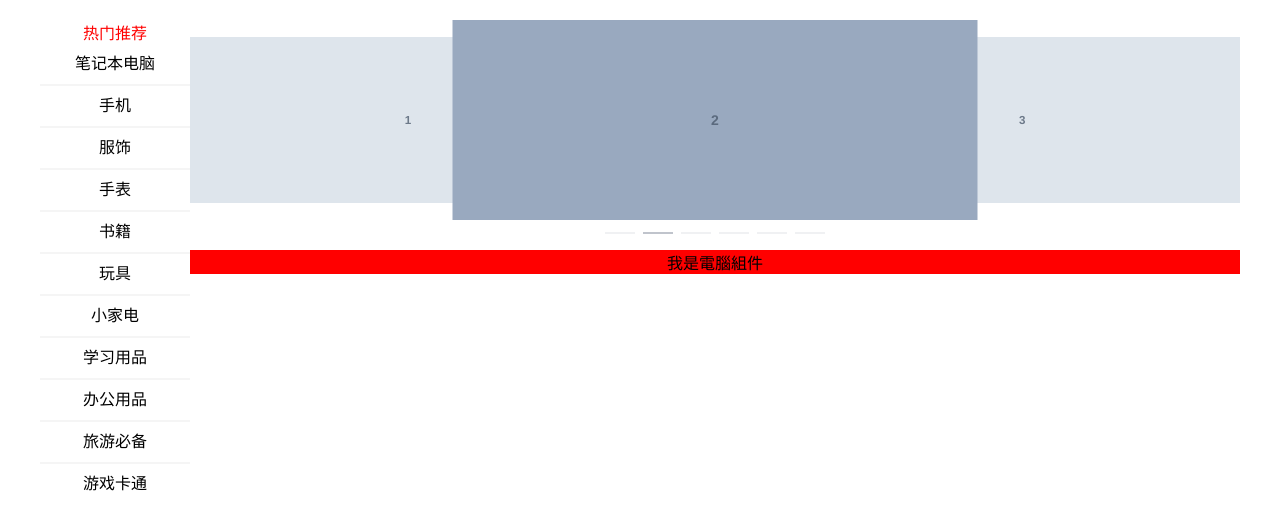
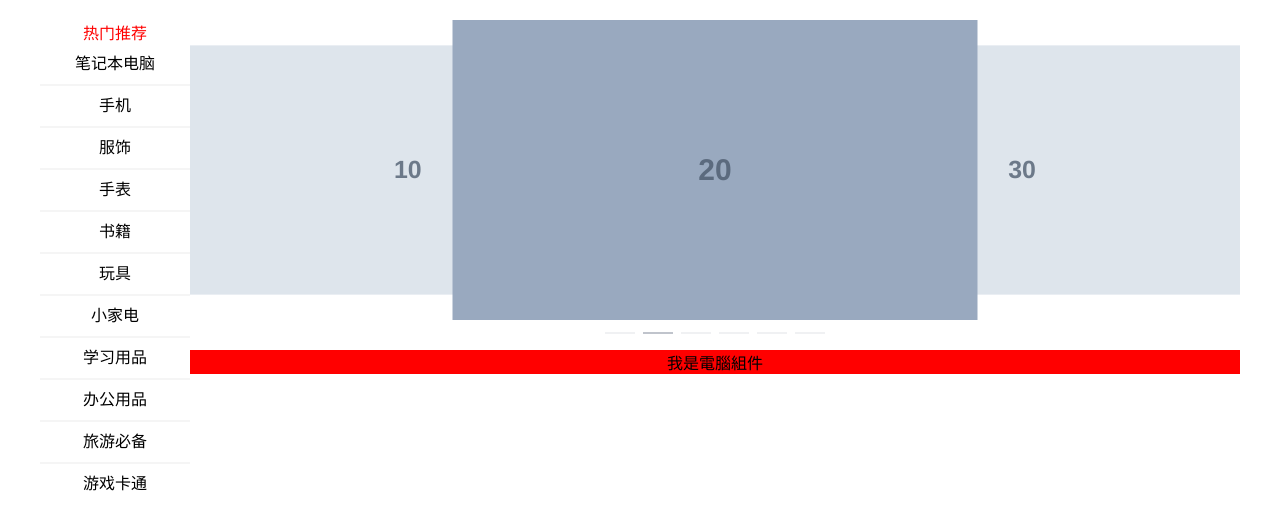
Before and after one commit to AQYQ/vue-router, a Vue app: page /home/computer in a window 1280 px wide. Shown: the top 530 px of the page. Built offline with nearby package versions, Linux system fonts and the light colour scheme.

Commit message:
测试phpstorm提代码

```diff
--- a/src/views/Home.vue
+++ b/src/views/Home.vue
@@ -17,11 +17,11 @@
             </ul>
         </div>
         <div class="banner">
-            <el-carousel :interval="3000" type="card" height="200px">
-            <el-carousel-item v-for="item in 6" :key="item">
-              <h3 class="medium">{{ item }}</h3>
-            </el-carousel-item>
-          </el-carousel>
+            <el-carousel :interval="3000" type="card" height="300px">
+                <el-carousel-item v-for="item in 6" :key="item">
+                    <h3 class="medium">{{ item*10 }}</h3>
+                </el-carousel-item>
+            </el-carousel>
         </div>
         <div class="goods">
             <router-view></router-view>
@@ -88,9 +88,9 @@ export default {
     }
     .el-carousel__item h3 {
         color: #475669;
-        font-size: 14px;
+        font-size: 30px;
         opacity: 0.75;
-        line-height: 200px;
+        line-height: 300px;
         margin: 0;
     }
     .el-carousel__item:nth-child(2n) {
```
